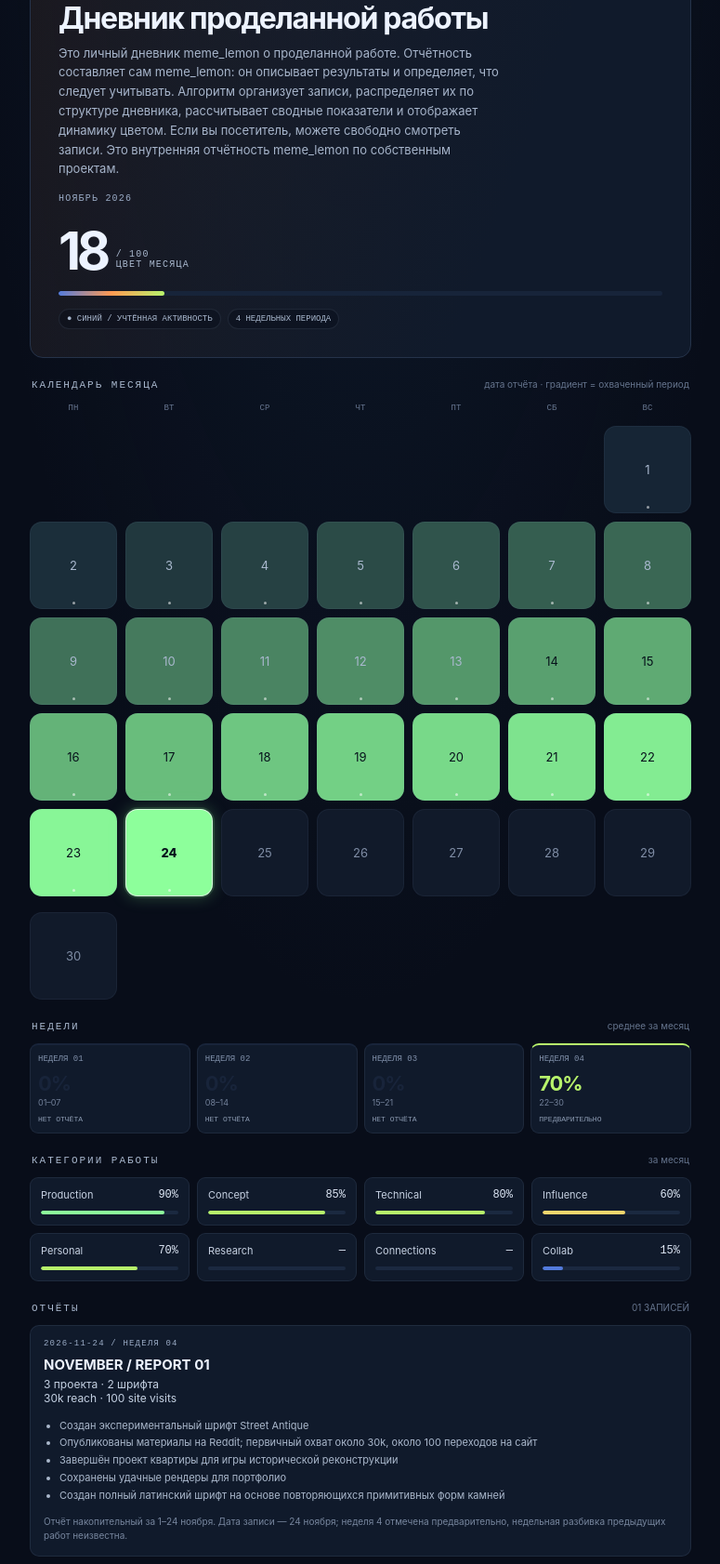
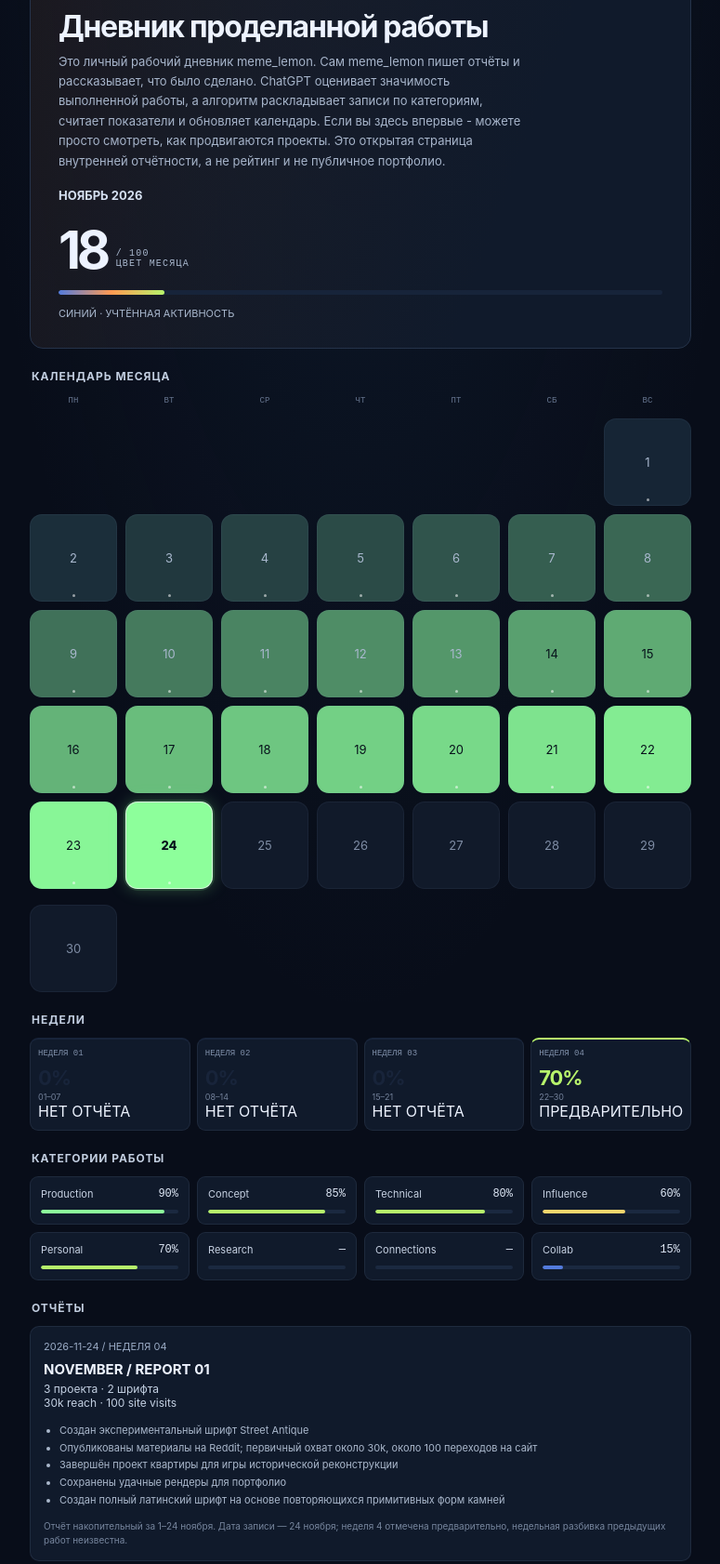
Before and after one commit to memelemon/tracker, a plain HTML site: page index.html in a window 1280 px wide. Shown: the part 113-1795 px from the top of the page at 93% size, without its empty margins (252-1027 px from the left). Drawn offline with Linux system fonts and the light colour scheme.

Commit message:
Add main-site link and simplify diary introduction and labels

```diff
--- a/index.html
+++ b/index.html
@@ -7,26 +7,26 @@
 <style>
 :root{color-scheme:dark;--bg:#080d19;--panel:#101a2b;--muted:#71809a;--text:#edf3ff;--line:#25334a;--green:#8dff9b;--lime:#b7f36b;--yellow:#f4d66d;--orange:#ff9a52;--blue:#537bdc;--navy:#101a31}
 *{box-sizing:border-box}html{background:var(--bg)}body{margin:0;background:radial-gradient(ellipse at 50% -15%,rgba(40,75,112,.2),transparent 48%),var(--bg);color:var(--text);font-family:Inter,ui-sans-serif,system-ui,-apple-system,Segoe UI,sans-serif;min-height:100vh;transition:background 1s ease}
-main{max-width:760px;margin:auto;padding:22px 16px 70px}.top{display:flex;align-items:center;margin-bottom:16px}.brand{font:700 11px ui-monospace,monospace;letter-spacing:.12em;color:#91a4c3}
+main{max-width:760px;margin:auto;padding:22px 16px 70px}.top{display:flex;align-items:center;margin-bottom:16px}.main-site{display:inline-flex;align-items:center;padding:11px 15px;border-radius:9px;background:#b7f36b;color:#101a2b;text-decoration:none;font-size:13px;font-weight:750}.main-site:hover{background:#caff8a}
 .hero{border:1px solid var(--line);border-radius:14px;padding:18px;background:#101a2b;transition:background .4s ease}
-.eyebrow{font:10px ui-monospace,monospace;letter-spacing:.12em;color:#9aabc5}.hero h1{font-size:clamp(24px,6vw,32px);letter-spacing:-.04em;line-height:1.05;margin:10px 0}.sub{font-size:13px;color:#a7b5cb;line-height:1.6;max-width:58ch}.month-score{display:flex;align-items:end;gap:10px;margin-top:28px}.score{font-size:56px;font-weight:750;letter-spacing:-.08em;line-height:.85}.score-label{font:10px ui-monospace,monospace;letter-spacing:.12em;color:#a9b8ce;padding-bottom:5px}.bar{height:5px;background:#17243a;border-radius:8px;margin-top:18px;overflow:hidden}.bar span{display:block;height:100%;width:17.5%;background:linear-gradient(90deg,var(--blue),var(--orange));border-radius:8px;transition:width .5s}
-.legend{display:flex;gap:7px;flex-wrap:wrap;margin-top:14px}.pill{font:9px ui-monospace,monospace;padding:5px 8px;border-radius:99px;background:rgba(5,10,20,.35);color:#a9b8ce;border:1px solid rgba(145,164,195,.13)}
-.section{margin-top:22px}.section-head{display:flex;justify-content:space-between;align-items:baseline;margin:0 2px 12px}.section h2{font:11px ui-monospace,monospace;letter-spacing:.18em;color:#a9b8ce;margin:0}.hint{font-size:10px;color:#65748d}
+.hero h1{font-size:clamp(24px,6vw,32px);letter-spacing:-.04em;line-height:1.05;margin:4px 0 10px}.sub{font-size:13px;color:#a7b5cb;line-height:1.65;max-width:62ch}.month-title{margin-top:18px;font-size:13px;font-weight:700;color:#d5e0f1}.month-score{display:flex;align-items:end;gap:10px;margin-top:28px}.score{font-size:56px;font-weight:750;letter-spacing:-.08em;line-height:.85}.score-label{font:10px ui-monospace,monospace;letter-spacing:.12em;color:#a9b8ce;padding-bottom:5px}.bar{height:5px;background:#17243a;border-radius:8px;margin-top:18px;overflow:hidden}.bar span{display:block;height:100%;width:17.5%;background:linear-gradient(90deg,var(--blue),var(--orange));border-radius:8px;transition:width .5s}
+.month-state{margin-top:13px;font-size:11px;color:#a9b8ce}
+.section{margin-top:22px}.section-head{display:flex;justify-content:space-between;align-items:baseline;margin:0 2px 12px}.section h2{font-size:12px;font-weight:700;letter-spacing:.08em;color:#c2cee0;margin:0}
 .calendar{display:grid;grid-template-columns:repeat(7,minmax(0,1fr));gap:6px}.weekday{text-align:center;font:9px ui-monospace,monospace;color:#66758f;padding:2px 0 5px}.day{aspect-ratio:1;border-radius:7px;background:#111a2a;border:1px solid rgba(132,153,187,.08);display:flex;align-items:center;justify-content:center;position:relative;font-size:11px;color:#7f8da5;min-width:0}.day.empty{background:transparent;border-color:transparent}.day.report{color:#07121b;font-weight:800;border:1px solid rgba(255,255,255,.65);box-shadow:0 0 0 2px rgba(141,255,155,.12),0 0 18px rgba(141,255,155,.28)}.day.covered:after{content:"";position:absolute;bottom:4px;width:3px;height:3px;border-radius:50%;background:rgba(255,255,255,.55)}
-.weeks{display:grid;grid-template-columns:repeat(4,minmax(0,1fr));gap:7px}.week{border:1px solid rgba(135,155,190,.12);border-radius:9px;padding:10px 8px;background:#101a2b;min-width:0}.week .w{font:9px ui-monospace,monospace;color:#8090aa}.week .n{font-size:22px;font-weight:750;letter-spacing:-.05em;margin:8px 0 2px}.week .dates{font-size:9px;color:#73819a}.week .state{font:8px ui-monospace,monospace;color:#8c9bb2;margin-top:8px;white-space:nowrap}
+.weeks{display:grid;grid-template-columns:repeat(4,minmax(0,1fr));gap:7px}.week{border:1px solid rgba(135,155,190,.12);border-radius:9px;padding:10px 8px;background:#101a2b;min-width:0}.week .w{font:9px ui-monospace,monospace;color:#8090aa}.week .n{font-size:22px;font-weight:750;letter-spacing:-.05em;margin:8px 0 2px}.week .dates{font-size:9px;color:#73819a}
 .categories{display:grid;grid-template-columns:repeat(2,minmax(0,1fr));gap:8px}.cat{background:#101a2b;border:1px solid rgba(135,155,190,.12);border-radius:9px;padding:11px}.cat-top{display:flex;justify-content:space-between;gap:8px;align-items:center}.cat-name{font-size:11px;color:#c6d1e2}.cat-val{font:12px ui-monospace,monospace;color:#dfe8f6}.cat-track{height:4px;background:#1b2940;border-radius:5px;margin-top:10px;overflow:hidden}.cat-track i{display:block;height:100%;border-radius:5px}
-.report{padding:14px;background:#101a2b;border:1px solid rgba(135,155,190,.13);border-radius:10px;margin-bottom:8px}.report-date{font:9px ui-monospace,monospace;letter-spacing:.13em;color:#9aabc5}.report h3{font-size:15px;margin:8px 0 4px}.report .summary{font-size:12px;color:#c4d1e3}.report ul{padding-left:17px;margin:13px 0 2px;color:#aab8cc;font-size:11px;line-height:1.7}.note{font-size:10px;color:#77869e;line-height:1.5;margin-top:12px}
-.footer{margin-top:28px;text-align:center;color:#53627a;font:9px ui-monospace,monospace;letter-spacing:.1em}
+.report{padding:14px;background:#101a2b;border:1px solid rgba(135,155,190,.13);border-radius:10px;margin-bottom:8px}.report-date{font-size:11px;color:#9aabc5}.report h3{font-size:15px;margin:8px 0 4px}.report .summary{font-size:12px;color:#c4d1e3}.report ul{padding-left:17px;margin:13px 0 2px;color:#aab8cc;font-size:11px;line-height:1.7}.note{font-size:10px;color:#77869e;line-height:1.5;margin-top:12px}
+.footer{margin-top:28px;text-align:center;color:#71809a;font-size:10px}
 @media(min-width:600px){main{padding:36px 24px 80px}.hero{padding:30px}.calendar{gap:9px}.day{border-radius:13px;font-size:13px}.categories{grid-template-columns:repeat(4,minmax(0,1fr))}}
 </style></head><body><main>
-<div class="top"><div class="brand">MEME_LEMON / ДНЕВНИК РАБОТЫ</div></div>
-<section class="hero" id="hero"><div class="eyebrow">ЛИЧНЫЙ ДНЕВНИК</div><h1>Дневник проделанной работы</h1><div class="sub">Это личный дневник meme_lemon о проделанной работе. Отчётность составляет сам meme_lemon: он описывает результаты и определяет, что следует учитывать. Алгоритм организует записи, распределяет их по структуре дневника, рассчитывает сводные показатели и отображает динамику цветом. Если вы посетитель, можете свободно смотреть записи. Это внутренняя отчётность meme_lemon по собственным проектам.</div><div class="eyebrow" style="margin-top:16px" id="monthTitle">НОЯБРЬ 2026</div>
+<div class="top"><a class="main-site" href="https://memelemon.github.io/" target="_blank" rel="noopener">← Основной сайт meme_lemon</a></div>
+<section class="hero" id="hero"><h1>Дневник проделанной работы</h1><div class="sub">Это личный рабочий дневник meme_lemon. Сам meme_lemon пишет отчёты и рассказывает, что было сделано. ChatGPT оценивает значимость выполненной работы, а алгоритм раскладывает записи по категориям, считает показатели и обновляет календарь. Если вы здесь впервые - можете просто смотреть, как продвигаются проекты. Это открытая страница внутренней отчётности, а не рейтинг и не публичное портфолио.</div><div class="month-title" id="monthTitle">НОЯБРЬ 2026</div>
 <div class="month-score"><div class="score" id="monthScore">18</div><div class="score-label">/ 100<br>ЦВЕТ МЕСЯЦА</div></div><div class="bar"><span id="monthBar"></span></div>
-<div class="legend"><span class="pill" id="monthState">● СИНИЙ / МАЛО ЗАПИСЕЙ</span><span class="pill">4 НЕДЕЛЬНЫХ ПЕРИОДА</span></div></section>
-<section class="section"><div class="section-head"><h2>КАЛЕНДАРЬ МЕСЯЦА</h2><span class="hint">дата отчёта · градиент = охваченный период</span></div><div class="calendar" id="calendar"></div></section>
-<section class="section"><div class="section-head"><h2>НЕДЕЛИ</h2><span class="hint">среднее за месяц</span></div><div class="weeks" id="weeks"></div></section>
-<section class="section"><div class="section-head"><h2>КАТЕГОРИИ РАБОТЫ</h2><span class="hint">за месяц</span></div><div class="categories" id="categories"></div></section>
-<section class="section"><div class="section-head"><h2>ОТЧЁТЫ</h2><span class="hint" id="reportCount"></span></div><div id="reports"></div></section>
+<div class="month-state" id="monthState">СИНИЙ · УЧТЁННАЯ АКТИВНОСТЬ</div></section>
+<section class="section"><div class="section-head"><h2>КАЛЕНДАРЬ МЕСЯЦА</h2></div><div class="calendar" id="calendar"></div></section>
+<section class="section"><div class="section-head"><h2>НЕДЕЛИ</h2></div><div class="weeks" id="weeks"></div></section>
+<section class="section"><div class="section-head"><h2>КАТЕГОРИИ РАБОТЫ</h2></div><div class="categories" id="categories"></div></section>
+<section class="section"><div class="section-head"><h2>ОТЧЁТЫ</h2></div><div id="reports"></div></section>
 <div class="footer">ВНУТРЕННЯЯ ОТЧЁТНОСТЬ · MEME_LEMON</div></main>
 <script>
 fetch('./data.json').then(r=>r.json()).then(DATA=>{
@@ -38,7 +38,7 @@ const band=average>=90?'ЗЕЛЁНЫЙ':average>=70?'САЛАТОВЫЙ':average
 $('#monthScore').textContent=Math.round(average);
 $('#monthBar').style.width=average+'%';
 $('#monthBar').style.background='linear-gradient(90deg,#537bdc,#ff9a52,#b7f36b)';
-$('#monthState').textContent='● '+band+' / УЧТЁННАЯ АКТИВНОСТЬ';
+$('#monthState').textContent=band+' · УЧТЁННАЯ АКТИВНОСТЬ';
 $('#hero').style.background='linear-gradient(110deg,rgba(255,154,82,'+(0.04+average/600)+'),#101a2b 70%)';
 const first=new Date(month.id+'-01T12:00:00');const offset=(first.getDay()+6)%7;
 const cal=$('#calendar');['ПН','ВТ','СР','ЧТ','ПТ','СБ','ВС'].forEach(d=>{let e=document.createElement('div');e.className='weekday';e.textContent=d;cal.append(e)});
@@ -53,7 +53,7 @@ for(let d=1;d<=month.days;d++){
 }
 month.weeks.forEach(w=>{let e=document.createElement('div');e.className='week';e.style.borderTop='2px solid '+colorFor(w.score);e.innerHTML='<div class="w">НЕДЕЛЯ 0'+w.id+'</div><div class="n" style="color:'+colorFor(w.score)+'">'+w.score+'%</div><div class="dates">'+String(w.start).padStart(2,'0')+'–'+String(w.end).padStart(2,'0')+'</div><div class="state">'+(w.status==='no-log'?'НЕТ ОТЧЁТА':w.status==='provisional'?'ПРЕДВАРИТЕЛЬНО':'ЗАПИСАНО')+'</div>';$('#weeks').append(e)});
 DATA.categories.forEach(c=>{let e=document.createElement('div');e.className='cat';let v=c.score===null?'—':c.score+'%';e.innerHTML='<div class="cat-top"><span class="cat-name">'+c.name+'</span><span class="cat-val">'+v+'</span></div><div class="cat-track"><i style="width:'+(c.score||0)+'%;background:'+colorFor(c.score||0)+'"></i></div>';$('#categories').append(e)});
-$('#reportCount').textContent=String(month.reports.length).padStart(2,'0')+' ЗАПИСЕЙ';
+
 month.reports.slice().reverse().forEach(r=>{let e=document.createElement('article');e.className='report';e.innerHTML='<div class="report-date">'+r.date+' / НЕДЕЛЯ 0'+r.week+'</div><h3>'+r.title+'</h3><div class="summary">'+r.summary+'<br>'+r.reach+'</div><ul>'+r.items.map(x=>'<li>'+x+'</li>').join('')+'</ul><div class="note">'+r.note+'</div>';$('#reports').append(e)});
 
 }).catch(err=>{document.body.innerHTML='<main><h2>DATA FILE NOT FOUND</h2><p>Check data.json in the repository.</p></main>';});
```
